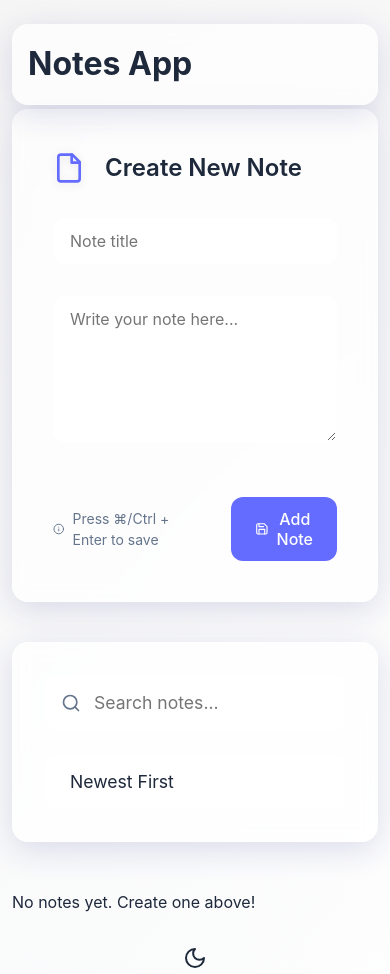
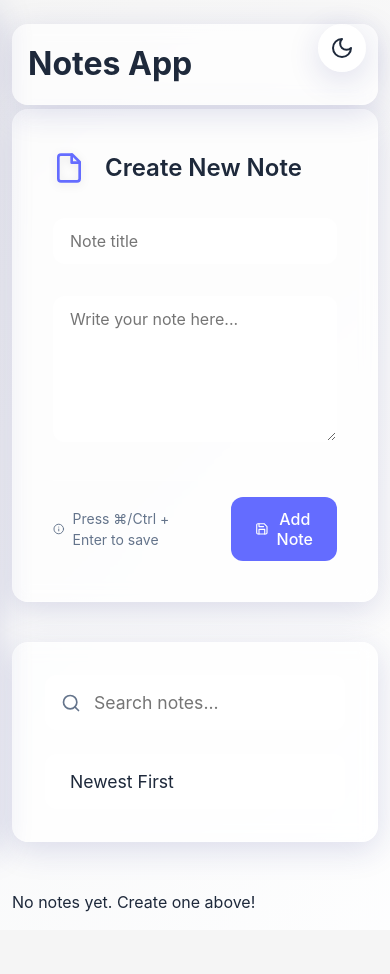
Before and after one commit to cekwedike/notes-app, a React (Vite) app: page / in a window 390 px wide. After the commit the page ends 930 px from the top, so only its background shows below. Built offline with nearby package versions, Linux system fonts and the light colour scheme.

Commit message:
Add sidebar navigation and enhance theme toggle styles in App component. Updated App.css for improved layout and responsiveness, including new styles for the theme toggle button and sidebar elements.

```diff
--- a/src/App.css
+++ b/src/App.css
@@ -491,6 +491,18 @@
     width: 100%;
     justify-content: center;
   }
+
+  .theme-toggle {
+    top: 1rem;
+    right: 1rem;
+    width: 2.75rem;
+    height: 2.75rem;
+  }
+
+  .theme-toggle svg {
+    width: 1.25rem;
+    height: 1.25rem;
+  }
 }
 
 /* Animation classes */
@@ -813,3 +825,42 @@
   transform: translateY(-1px);
   box-shadow: var(--shadow-md);
 }
+
+.theme-toggle {
+  position: fixed;
+  top: 1.5rem;
+  right: 1.5rem;
+  z-index: 1000;
+  background: var(--glass-bg);
+  backdrop-filter: var(--glass-blur);
+  -webkit-backdrop-filter: var(--glass-blur);
+  border: 1px solid var(--glass-border);
+  border-radius: 50%;
+  width: 3rem;
+  height: 3rem;
+  display: flex;
+  align-items: center;
+  justify-content: center;
+  cursor: pointer;
+  transition: var(--transition-normal);
+  box-shadow: var(--glass-shadow);
+  color: var(--text-color);
+}
+
+.theme-toggle:hover {
+  transform: translateY(-2px) scale(1.05);
+  box-shadow: var(--shadow-lg);
+  border-color: var(--primary-light);
+  background: var(--card-bg);
+}
+
+.theme-toggle svg {
+  width: 1.5rem;
+  height: 1.5rem;
+  transition: var(--transition-normal);
+}
+
+.theme-toggle:hover svg {
+  transform: rotate(15deg);
+  color: var(--primary-color);
+}
--- a/src/App.tsx
+++ b/src/App.tsx
@@ -80,6 +80,21 @@ function App() {
   return (
     <div className="app">
       <ThemeToggle />
+      <aside className="app-sidebar">
+        <div className="sidebar-header">
+          <h2>
+            <svg xmlns="http://www.w3.org/2000/svg" viewBox="0 0 24 24" fill="none" stroke="currentColor" strokeWidth="2" strokeLinecap="round" strokeLinejoin="round">
+              <path d="M12 2L2 7l10 5 10-5-10-5z"/>
+              <path d="M2 17l10 5 10-5"/>
+              <path d="M2 12l10 5 10-5"/>
+            </svg>
+            TaskFlow
+          </h2>
+        </div>
+        <nav className="sidebar-nav">
+          {/* ... existing nav items ... */}
+        </nav>
+      </aside>
       <header className="app-header">
         <h1>Notes App</h1>
       </header>
@@ -92,7 +107,7 @@ function App() {
           onDeleteNote={handleDeleteNote}
         />
       </main>
-      </div>
+    </div>
   )
 }
 
```
